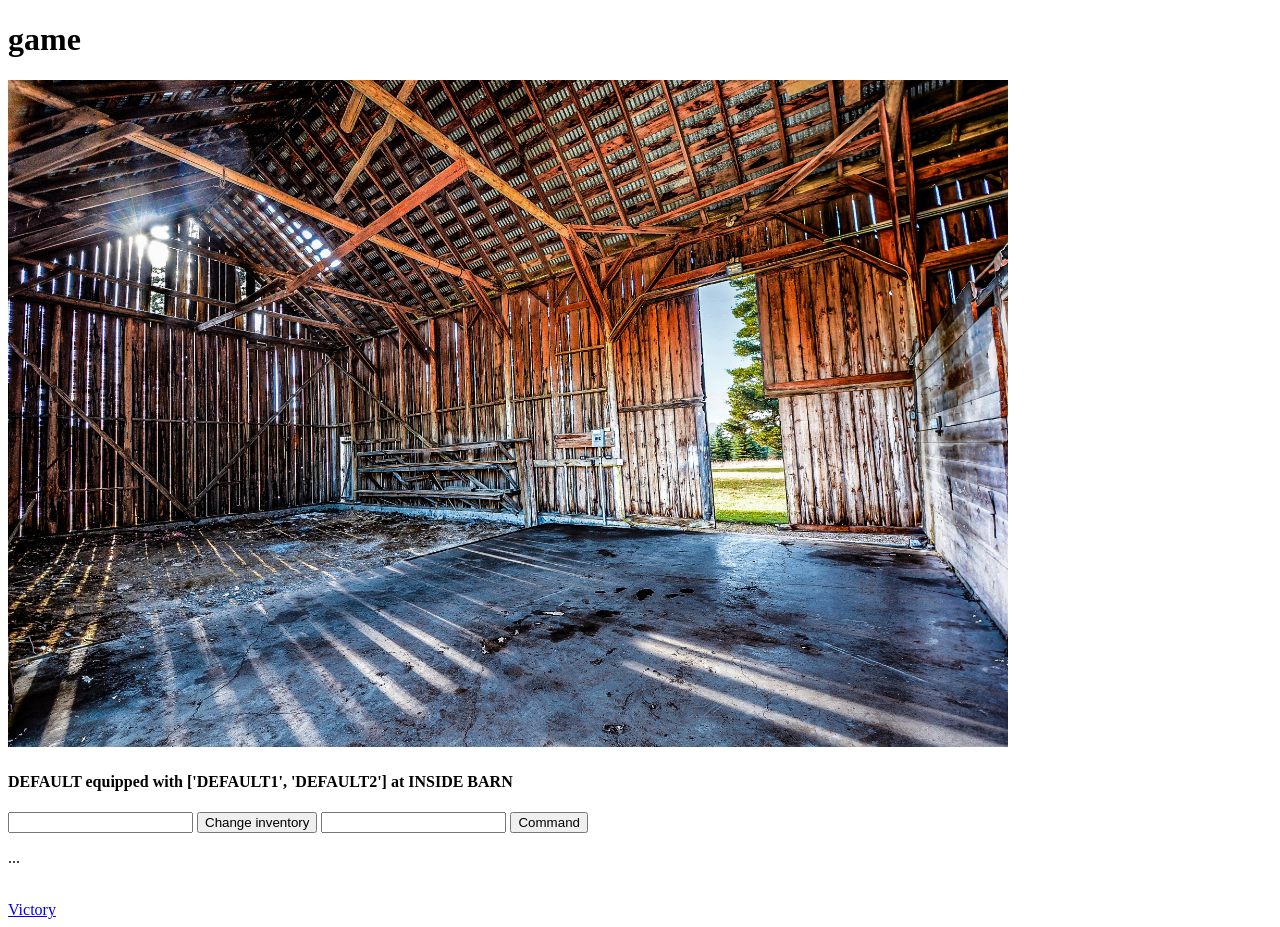
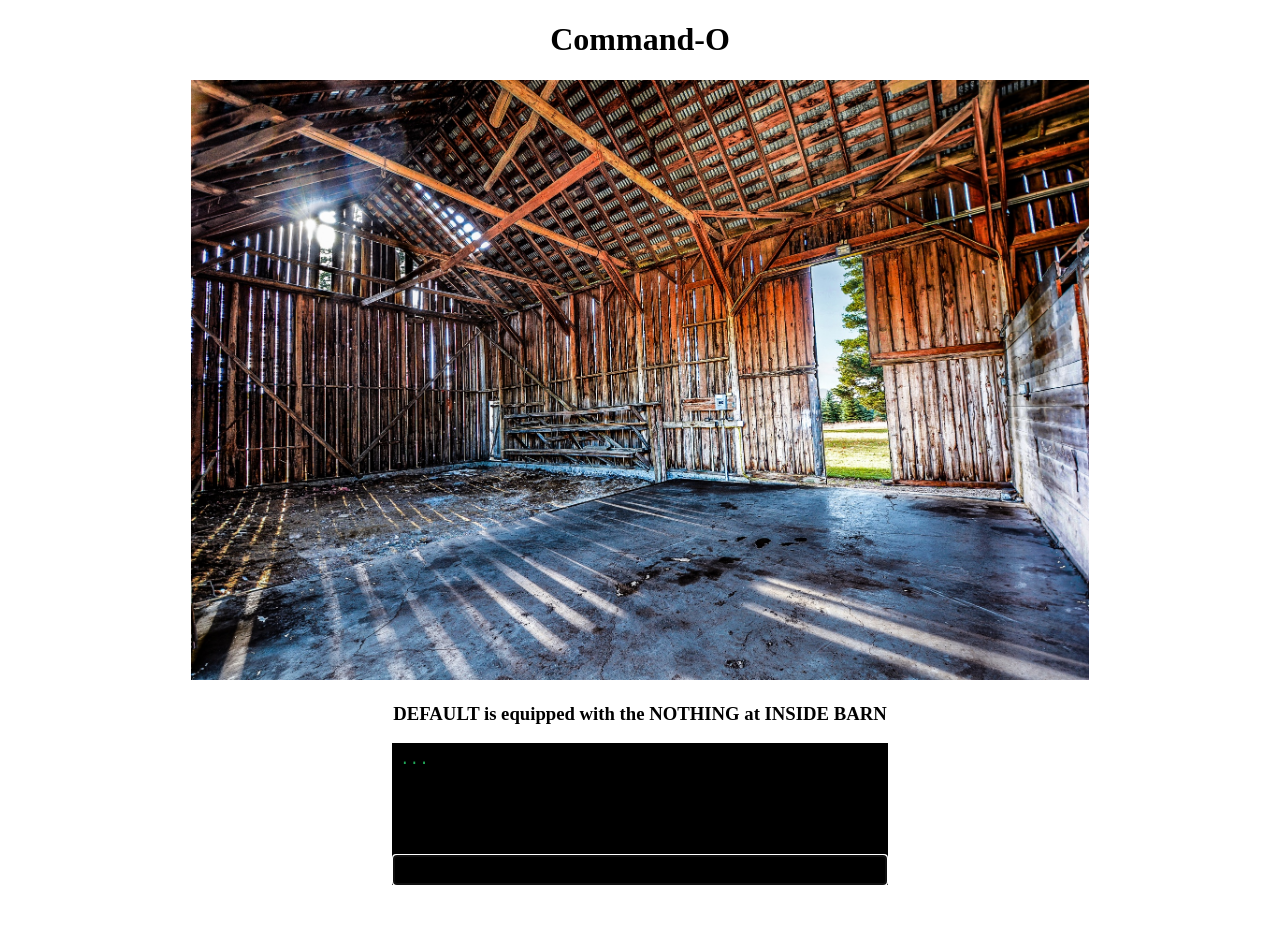
Before and after one commit to JamieM-Hub/browser-rpg-offline, a Flask app: page /game in a window 1280 px wide. After the commit the page ends 885 px from the top, so only its background shows below. Run offline with Flask 2, Linux system fonts and the light colour scheme.

Commit message:
center content and style terminal area to look like a real terminal

```diff
--- /dev/null
+++ b/static/css/style.css
@@ -0,0 +1,29 @@
+body {
+    text-align: center;
+}
+
+.terminal {
+    height: auto;
+    background-color: black;
+    color: rgb(33, 170, 90);
+    margin: 0 30vw;
+    text-align: left;
+    font-family: 'Courier New', Courier, monospace;
+}
+
+#user_input {
+    background-color: black;
+    color: rgb(33, 170, 90);
+    font-family: 'Courier New', Courier, monospace;
+    width: 98%;
+    height: 3vh;
+}
+
+#command_form {
+    text-align: center;
+}
+
+#terminal_output {
+    height: 12vh;
+    padding:8px;
+}
--- a/templates/base.html
+++ b/templates/base.html
@@ -4,13 +4,16 @@
     <meta charset="UTF-8">
     <meta http-equiv="X-UA-Compatible" content="IE=edge">
     <meta name="viewport" content="width=device-width, initial-scale=1.0">
+    <link rel="stylesheet" href="{{url_for('static', filename='css/style.css') }}" type="text/css">
     <title>Game Time</title>
 </head>
 <body>
-    <h1>game</h1>
+    <h1>Command-O</h1>
+    <main>
     {% block content %}
 
 
     {% endblock %}
+    </main>
 </body>
 </html>
--- a/templates/game.html
+++ b/templates/game.html
@@ -1,22 +1,40 @@
 {% extends "base.html" %}
 {% block content %}
 
+<!-- <a href="{{ url_for('start') }}">Start</a>
+<a href="{{ url_for('save') }}">Save</a> -->
+
 <div class="location-img">
-    <img src="{{ location.img_path }}" alt="{{ location.name }}" width="1000">
+    <img src="{{ location.img_path }}" alt="{{ location.name }}" height="600">
 </div>
 
-<form method="POST" action="{{ url_for('game') }}" autocomplete="off">
-    <h4>{{ player.name|upper }} equipped with {{ player.inventory|upper }} at {{ location.name|upper }}</h4>
+<h3>{{ player.name|upper }} is equipped with the {{ player.equipped|upper }} at {{ location.name|upper }}</h3>
 
-    <input type="text" id="inventory" name="inventory" />
-    <button type="submit">Change inventory</button>
-    <input type="text" id="user_input" name="user_input" />
-    <button type="submit">Command</button>
+<div class="row">
+
+    <!-- <div class="inventory">
+        <h5>INVENTORY:
+            {% for item in player.inventory %}
+            {% if item == player.equipped %}
+            [ *{{ item }}* ]
+            {% else %}
+            [ {{ item }} ]
+            {% endif %}
+            {% endfor %}
+        </h5>
+    </div> -->
+
     <div class="terminal">
-        <p>{{ output }}</p>
+        <div id="terminal_output">{{ output }}</div>
+        <form id="command_form" method="POST" action="{{ url_for('game') }}" autocomplete="off">
+            <input type="text" id="user_input" name="user_input" autofocus />
+        </form>
     </div>
-</form>
-<br>
-<a href="{{ url_for('victory') }}">Victory</a>
+
+</div>
+
+
+
+
 
 {% endblock %}
```
